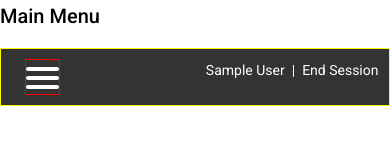
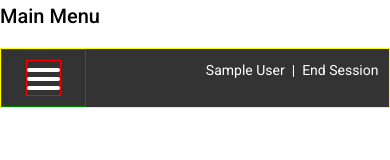
Before and after one commit to lisacopeland/sign-app, an Angular app: page / in a window 390 px wide. Shown: the top 160 px of the page. Built offline with nearby package versions, Linux system fonts and the light colour scheme; what angular2-signaturepad would draw is missing.

Commit message:
css styling

```diff
--- a/src/app/app.component.html
+++ b/src/app/app.component.html
@@ -2,7 +2,7 @@
     <h2 class="element-invisible skip-focus">Main Menu</h2>
     <ng-container *ngIf="smallScreen; else bigScreen">
       <div class="menu-row">
-        <nav role="navigation">
+        <nav id="nav" role="navigation">
           <div id="menuToggle">
             <input #checkbox type="checkbox"/>
             <span></span>
--- a/src/app/app.component.scss
+++ b/src/app/app.component.scss
@@ -25,7 +25,6 @@
     display: flex;
     flex-direction: row;
     background-color: #333;
-    border: 1px solid yellow;
     justify-content: space-between;
   }
 
@@ -92,13 +91,10 @@
 
 @media screen and (max-width: 700px) {
   .menu-row {
-/*     display: flex;
-    flex-direction: row;
-    background-color: #333;
     border: 1px solid yellow;
-    justify-content: space-between; */
-
-
+    #nav {
+      border: 1px solid green;
+    }
 
     #menuToggle {
       display: block;
@@ -114,8 +110,6 @@
       -webkit-user-select: none;
       user-select: none;
     }
-
-
 
     #menuToggle input {
       display: block;
@@ -133,9 +127,12 @@
       -webkit-touch-callout: none;
     }
 
-    /*
+  /*
   * Just a quick hamburger
   */
+
+  /* Span is a line in the hamburger menu icon, input:checked is telling it
+     when the checkbox is checked, perform the animation  */
     #menuToggle span {
       display: block;
       width: 33px;
@@ -144,11 +141,8 @@
       position: relative;
       background: white;
       border-radius: 3px;
-
       z-index: 1;
-
       transform-origin: 4px 0px;
-
       transition: transform 0.5s cubic-bezier(0.77, 0.2, 0.05, 1),
         background 0.5s cubic-bezier(0.77, 0.2, 0.05, 1), opacity 0.55s ease;
     }
@@ -171,7 +165,7 @@
       background: #232323;
     }
 
-    /*
+  /*
   * But let's hide the middle one.
   */
     #menuToggle input:checked ~ span:nth-last-child(3) {
@@ -179,14 +173,21 @@
       transform: rotate(0deg) scale(0.2, 0.2);
     }
 
-    /*
+  /*
   * Ohyeah and the last one should go the other direction
   */
     #menuToggle input:checked ~ span:nth-last-child(2) {
       transform: rotate(-45deg) translate(0, -1px);
     }
 
-    /*
+  /*
+  * And let's slide it in from the left
+  */
+    #menuToggle input:checked ~ ul {
+      transform: none;
+    }
+
+  /*
   * Make this absolute positioned
   * at the top left of the screen
   */
@@ -203,10 +204,11 @@
       list-style-type: none;
       -webkit-font-smoothing: antialiased;
       /* to stop flickering of text in safari */
+      /* The point at which the transformation is applied, in this case the upper left corner */
+      transform-origin: top left;
+      transform: translate(-100%);
 
-      transform-origin: 0% 0%;
-      transform: translate(-100%, 0);
-
+      /* this has to do with the timing of the animation */
       transition: transform 0.5s cubic-bezier(0.77, 0.2, 0.05, 1);
     }
 
@@ -222,12 +224,5 @@
       /*   padding: 5px 0; */
       font-size: 18px;
     }
-
-    /*
-  * And let's slide it in from the left
-  */
-    #menuToggle input:checked ~ ul {
-      transform: none;
-    }
   }
 }
```
